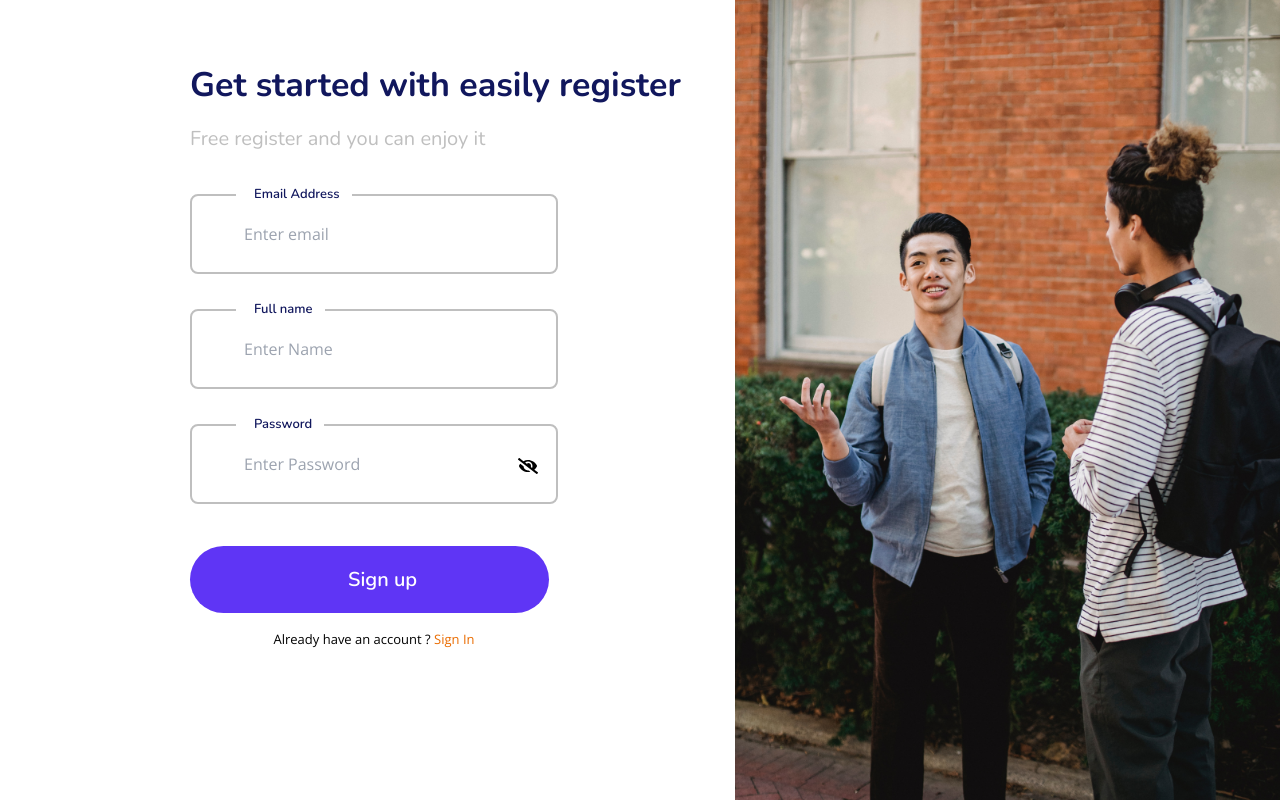
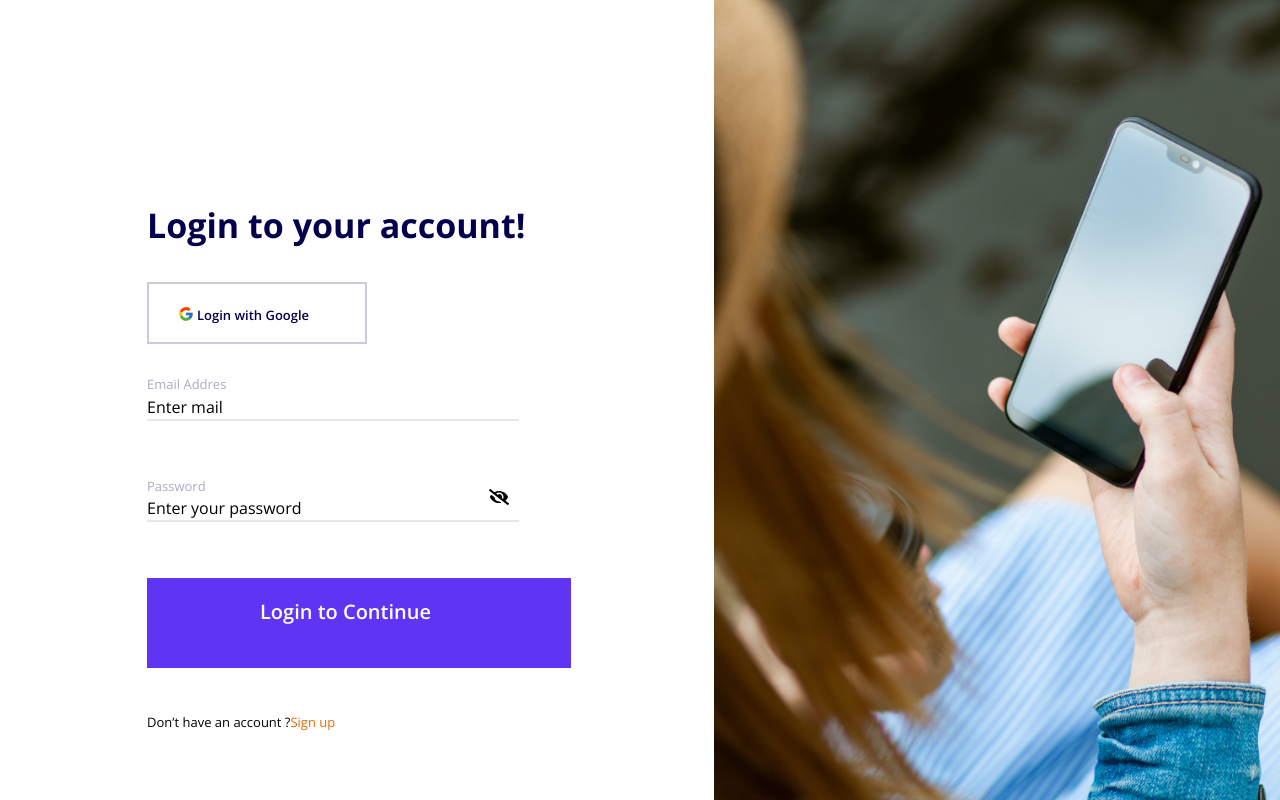
Before and after one commit to mustakin04/Chatting-application, a React (Vite) app in the folder chatting-app/: page /login in a window 1280 px wide. Built offline with nearby package versions, Linux system fonts and the light colour scheme.

Commit message:
chatting app

```diff
--- a/chatting-app/package.json
+++ b/chatting-app/package.json
@@ -10,9 +10,13 @@
     "preview": "vite preview"
   },
   "dependencies": {
+    "firebase": "^11.0.2",
     "react": "^18.3.1",
     "react-dom": "^18.3.1",
-    "react-icons": "^5.3.0"
+    "react-icons": "^5.3.0",
+    "react-loader-spinner": "^6.1.6",
+    "react-router-dom": "^7.0.1",
+    "react-toastify": "^10.0.6"
   },
   "devDependencies": {
     "@eslint/js": "^9.13.0",
--- a/chatting-app/src/App.jsx
+++ b/chatting-app/src/App.jsx
@@ -3,13 +3,29 @@ import reactLogo from './assets/react.svg'
 import viteLogo from '/vite.svg'
 import './App.css'
 import Registration from './Components/Ragistration/Registration'
+import Login from './Components/Login/Login'
+import {
+  createRoutesFromElements,
+  createBrowserRouter,
+  RouterProvider,
+  Route,
+} from "react-router-dom";
+import firebaseConfig from './Components/Authentication/firbase.config'
 
+const router = createBrowserRouter(
+  createRoutesFromElements(
+    <Route>
+      <Route path="/registration" element={<Registration/>}/>
+      <Route path="/login" element={<Login/>}/>
+    </Route>
+  )
+);
 function App() {
 
 
   return (
     <>
-      <Registration/>
+      <RouterProvider router={router} />
     </>
   )
 }
--- /dev/null
+++ b/chatting-app/src/Components/Login/Login.jsx
@@ -0,0 +1,85 @@
+import React, { useState } from 'react'
+import login from "../../../src/assets/login.png"
+import { FcGoogle } from "react-icons/fc";
+import { FaEye } from "react-icons/fa";
+import { FaEyeSlash } from "react-icons/fa";
+
+
+const Login = () => {
+     const [mail,setMail]=useState("")
+     const [pass,setPass]=useState("")
+
+     const [errmail,setErrMail]=useState("")
+     const[errpassword,setErrPassword]=useState("")
+
+     const[seePassword,setSeePassword]=useState(false)
+
+    const handleMail=(e)=>{
+        setMail(e.target.value)
+        setMail("")
+    }
+    const handlePass=(e)=>{
+        setPass(e.target.value)
+        setMail("")
+    }
+    const handleLogin=()=>{
+        if(!mail){
+           setErrMail("Enter a Mail")
+        }else{
+            setErrMail("")
+        }
+        if(!pass){
+            setErrPassword("Enter Password")
+        }
+    }
+    return (
+        <div className='flex'>
+            <div className='w-1/2  ml-[147px] mt-[200px]'>
+                <h1 className='font-sans font-bold text-[34px] text-[#03014C]'>Login to your account!</h1>
+                <div className='flex w-[220px] h-[62px] border-[2px] border-[#cbcada] py-[22px] pl-[29px] my-[31px] '>
+                    <div className='w-[19px] h-[19px]  gap-[2px] '>
+                        <FcGoogle />
+                    </div>
+                    <p className='font-sans font-semibold text-[13px] text-[#03014C]'>Login with Google</p>
+                </div>
+                <div className='border-b-[2px] w-[372px]'>
+                    <p className='font-sans font-normal text-[13px] text-[#ababc4]'>Email Addres</p>
+                    <input type={mail}
+                        onChange={handleMail}
+                        placeholder='Enter mail'
+                        className='border-none focus:outline-none placeholder-black' />
+                </div>
+                <p>{errmail}</p>
+                <div className='relative border-b-[2px] w-[372px] mt-[56px]'>
+                    <p className='font-sans font-normal text-[13px] text-[#ababc4]'>Password</p>
+                    {
+                        seePassword ?(<FaEye onClick={()=>setSeePassword(!seePassword)} className='absolute top-[10px] right-[10px] text-xl'/>):(
+                            <FaEyeSlash onClick={()=>setSeePassword(!seePassword)} className='absolute top-[10px] right-[10px] text-xl' />
+                        )
+                    }
+
+                    <input type={seePassword? "text":"password"}
+                        onChange={handlePass}
+                        placeholder='Enter your password'
+                        className='border-none focus:outline-none placeholder-black' />
+                </div>
+                <p>{errpassword}</p>
+
+                <div className='w-[424px] h-[90px] mt-[56px] bg-[#5F34F5]'>
+                    <button
+                    onClick={handleLogin}
+                    className='font-sans font-semibold text-[20px] text-white py-[19px] px-[113px]' href="">Login to Continue</button>
+                </div>
+                <div className='mt-[45px]'>
+                    <p className='font-sans font-mixed text-[13px]'>Don’t have an account ?
+                        <span className='font-sans font-mixed text-[13px] text-[#EA6C00]'>Sign up</span></p>
+                </div>
+            </div>
+            <div className='w-1/2'>
+                <img className='w-full h-screen object-center' src={login} alt="" />
+            </div>
+        </div>
+    )
+}
+
+export default Login
--- a/chatting-app/src/Components/Ragistration/Registration.jsx
+++ b/chatting-app/src/Components/Ragistration/Registration.jsx
@@ -2,80 +2,117 @@ import React, { useState } from 'react'
 import registration from "../../../src/assets/registration.png"
 import { FaEyeSlash } from "react-icons/fa";
 import { FaEye } from "react-icons/fa";
-
+import { getAuth, createUserWithEmailAndPassword } from "firebase/auth";
+import { useNavigate } from "react-router-dom";
+import { ToastContainer, toast } from 'react-toastify';
+import 'react-toastify/dist/ReactToastify.css';
+import {BallTriangle } from 'react-loader-spinner'
 
 
 const Registration = () => {
+    const navigate = useNavigate("");
+    const auth = getAuth();
     const [email, setEmail] = useState("")
-    const[text,setText]=useState("")
-    const[password,setPassword]=useState("")
+    const [text, setText] = useState("")
+    const [password, setPassword] = useState("")
+    const [succes, setSucces] = useState("")
+    const[loading,setLoading]=useState(false)
 
-    const[showPassword,setShowPassword]=useState(false)
-
+    const [showPassword, setShowPassword] = useState(false)
 
     const [errormail, setErrormail] = useState("")
-    const[errortext,setEerrorText]=useState("")
-    const[errorpassword,setErrorPassword]=useState("")
-
-    const regex = /^.{8,}$/;
+    const [errortext, setEerrorText] = useState("")
+    const [errorpassword, setErrorPassword] = useState("")
 
     const handleEmail = (e) => {
         setEmail(e.target.value);
         setErrormail("")
     }
-    const handleText=(e)=>{
+    const handleText = (e) => {
         setText(e.target.value)
         setEerrorText("")
     }
-    const handlePassword=(e)=>{
+    const handlePassword = (e) => {
         setPassword(e.target.value)
         setErrorPassword("")
     }
 
-    const evenHandle=()=>{
+    const evenHandle = () => {
         setErrorPassword("Password must be between 8 characters and at least one uppercase letter[a-z],lowercase letter[a-z],digit[0-9],special character[!@#$%^&*(),.?\":{}|<>] ")
 
     }
 
     const handleSubmit = () => {
+        let isValid = true; // Track validity of all inputs
+
+        // Email validation
         if (!email) {
-            setErrormail("Enter a mail here")
-        } else
-            if (!/^[^\s@]+@[^\s@]+\.[^\s@]+$/.test(email)) {
-                setErrormail("Not Mail")
-            }
-        if (!text){
-            setEerrorText("Entre a name")
-        }
-        if(!password){
-            setErrorPassword("Enter a pasword")
-        }
-        else{
-             if(!/ ?=.*?[A-Z]/.test(password)){
-              setErrorPassword("At least one upper case ")
-            }
-            else if(!/ ?=.*?[a-z]/.test(password)){
-                setErrorPassword("At least one lower case English letter")
-            }
-            else if(!/ ?=.*?[0-9]/.test(password)){
-                setErrorPassword("At least one digi")
-            }
-            else if(!/ ?=.*?[#?!@$%^&*-];/.test(password)){
-                setErrorPassword("At least one special character")
-            }
-            if (!regex.test(password)) {
-                setErrorPassword("Input must be at least 8 characters long.");
+            setErrormail("Enter a mail here");
+            isValid = false;
+        } else if (!/^[^\s@]+@[^\s@]+\.[^\s@]+$/.test(email)) {
+            setErrormail("Invalid email format.");
+            isValid = false;
+        } else {
+            setErrormail(""); // Clear error if email is valid
         }
 
+        // Text validation
+        if (!text) {
+            setEerrorText("Enter a name");
+            isValid = false;
+        } else {
+            setEerrorText(""); // Clear error if text is valid
         }
 
+        // Password validation
+        if (!password) {
+            setErrorPassword("Please enter your password.");
+            isValid = false;
+        } else if (!/(?=.*?[A-Z])/.test(password)) {
+            setErrorPassword("Password must include at least one uppercase letter.");
+            isValid = false;
+        } else if (!/(?=.*?[a-z])/.test(password)) {
+            setErrorPassword("Password must include at least one lowercase letter.");
+            isValid = false;
+        } else if (!/(?=.*?[0-9])/.test(password)) {
+            setErrorPassword("Password must include at least one digit.");
+            isValid = false;
+        } else if (!/(?=.*?[#?!@$%^&*-])/.test(password)) {
+            setErrorPassword("Password must include at least one special character.");
+            isValid = false;
+        } else if (password.length < 8) {
+            setErrorPassword("Password must be at least 8 characters long.");
+            isValid = false;
+        } else {
+            setErrorPassword(""); // Clear error if password is valid
+        }
 
+        // If all validations pass, show success alert
+        if (isValid) {
+            createUserWithEmailAndPassword(auth, email, password)
+                .then(() => {
+                    setLoading(true)
+                    toast("Registation Succesfully Done")
+                    setTimeout(() => {
+                        navigate("/Login")
+                    }, 3000);
+                    // ...
+                })
+                .catch((error) => {
+                    const errorCode = error.code;
+                    setErrormail("auth/email-already-in-use")
+                    // ..
+                });
         }
+    };
+
     return (
         <div className='flex'>
             <div className='w-1/2 ml-[190px] mt-[60px]'>
                 <h1 className='font-nunito font-bold text-[34px] text-[#11175D]'>Get started with easily register</h1>
-                <h2 className='font-nunito font-normal text-[20px] text-[#bfbfbf] mt-[13px] mb-[40px]'>Free register and you can enjoy it</h2>
+                <h2 className='font-nunito font-normal text-[20px] text-[#bfbfbf] mt-[13px] mb-[5px]'>Free register and you can enjoy it</h2>
+                {succes && <p className='bg-green-400 font-nunito font-bold text-[24px] text-white w-[368px]
+                 py-[10px] mb-[30px] rounded-[5px]'>{succes}</p>}
                 <div className='relative '>
                     <input
                         value={email}
@@ -87,6 +124,7 @@ const Registration = () => {
                         <p className='font-nunito font-semibold text-[13px] text-[#11175D] traking-[2px] '>Email Address</p>
                     </div>
                 </div>
+                <ToastContainer />
                 <p className='bg-pink-400 w-[368px] mt-[5px] rounded-[2px]'>{errormail}</p>
                 <div className='relative mt-[35px]'>
                     <input
@@ -102,15 +140,15 @@ const Registration = () => {
                 <p className='bg-pink-400 w-[368px] mt-[5px] rounded-[2px]'>{errortext}</p>
                 <div className='relative mt-[35px] w-[368px]'>
                     {
-                    showPassword ? (<FaEye  onClick={()=>setShowPassword(!showPassword)} className='absolute top-[40%] right-[20px] text-xl' />)
-                    : (<FaEyeSlash onClick={()=>setShowPassword(!showPassword)} className='absolute top-[40%] right-[20px] text-xl'/>
+                        showPassword ? (<FaEye onClick={() => setShowPassword(!showPassword)} className='absolute top-[40%] right-[20px] text-xl' />)
+                            : (<FaEyeSlash onClick={() => setShowPassword(!showPassword)} className='absolute top-[40%] right-[20px] text-xl' />
                             )
                     }
 
                     <input
                         onClick={evenHandle}
                         onChange={handlePassword}
-                        type={`${showPassword ? "text":"password"}`}
+                        type={`${showPassword ? "text" : "password"}`}
                         placeholder='Enter Password'
                         className='border-[2px] border-[#bfbfbf] w-[368px] py-[26px] pl-[52px] rounded-[8px]' />
                     <div className='pl-[18px] pr-[12px] bg-white absolute top-[-9px] left-[46px]'>
@@ -118,13 +156,26 @@ const Registration = () => {
                     </div>
                 </div>
                 <p className='bg-pink-400 w-[368px] mt-[5px] rounded-[2px]'>{errorpassword}</p>
+                 {
+                    loading?(<BallTriangle
+                        height={100}
+                        width={100}
+                        radius={5}
+                        color="#4fa94d"
+                        ariaLabel="ball-triangle-loading"
+                        wrapperStyle={{}}
+                        wrapperClass=""
+                        visible={true}
+                        />):("")
+                 }
                 <div className='mt-[61px]'>
                     <a
                         onClick={handleSubmit}
                         className='font-nunito font-semibold text-[20px] text-[#ffffff]
                bg-[#5F35F5] py-[20px] pl-[158px] pr-[132px] rounded-[86px]' href="#"> Sign up</a>
                 </div>
-                <p className='font-sans font-mixed text-[13px] mt-[35px] w-[368px] text-center '>Already  have an account ? <span className='text-[#EA6C00]'>Sign In</span></p>
+                <p className='font-sans font-mixed text-[13px] mt-[35px] w-[368px] text-center '>
+                    Already  have an account ? <span className='text-[#EA6C00]'>Sign In</span></p>
             </div >
             <div className='w-1/2'>
                 <img className='w-full h-screen object-center' src={registration} alt="" />
```
Also changed, not shown: chatting-app/src/Components/Authentication/firbase.config.jsx (added, +18 -0 lines), chatting-app/src/assets/login.png (added), 1 other file (tests, documents, lock files or other folders). Lines whose indentation alone changed are shown as unchanged.
